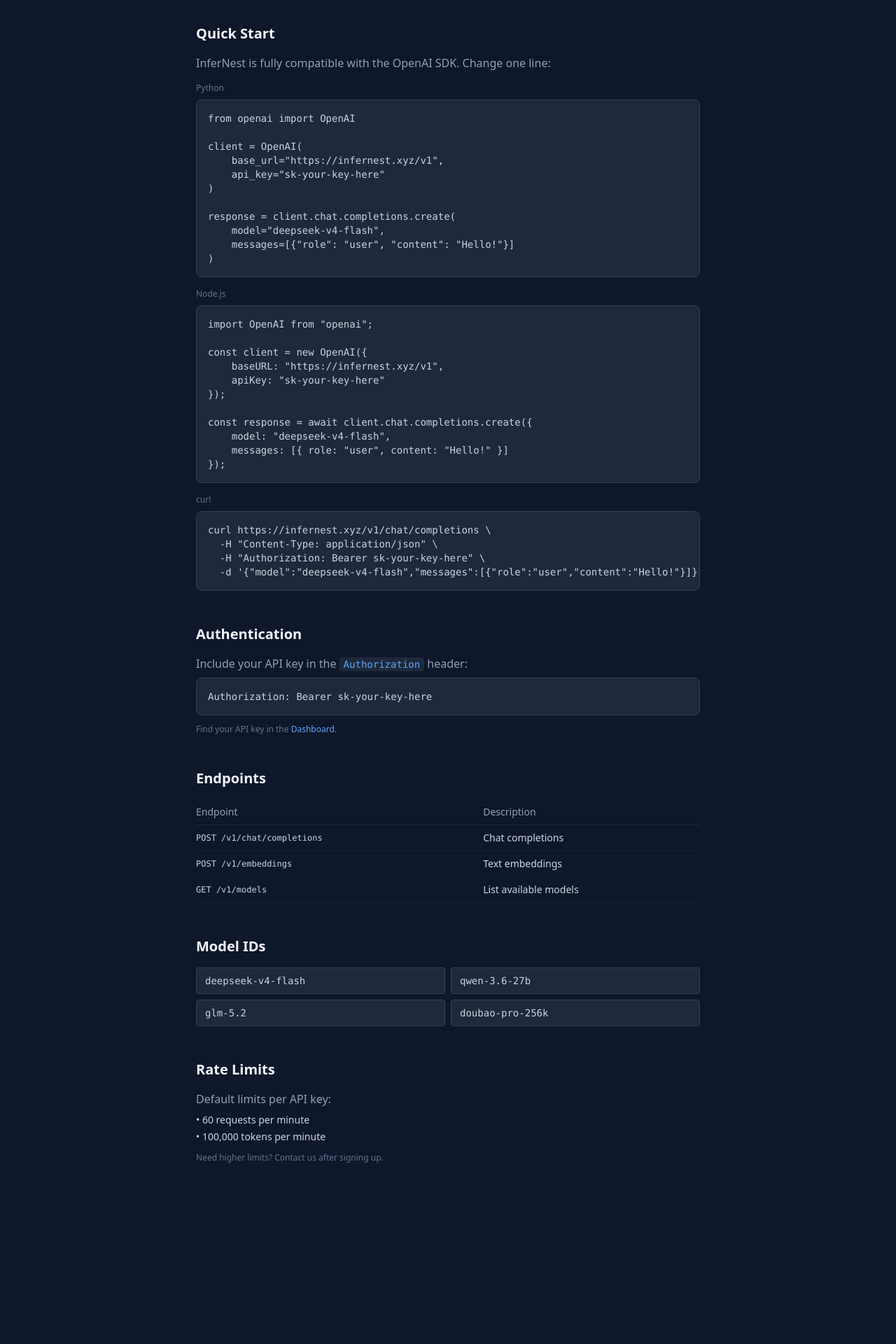
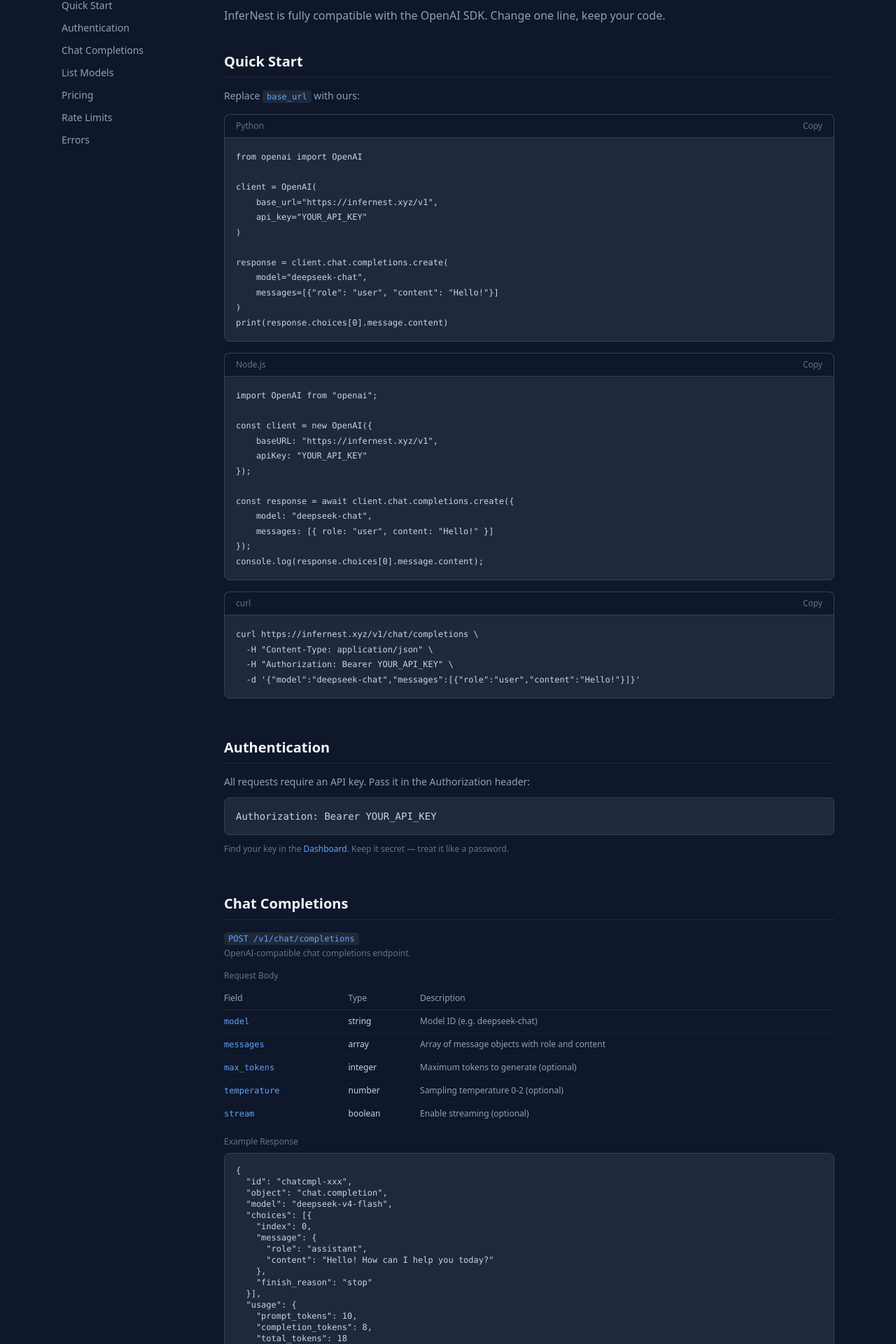
Before and after one commit to dalinguge-hue/infernest, a Next.js app: page /docs in a window 1280 px wide. Shown: the part 155-2075 px from the top of the page at 70% size. Before the commit the page ends 1881 px from the top, so only its background shows below. Built offline with nearby package versions, Linux system fonts and the light colour scheme; no server answers.

Commit message:
feat: models search+sort, docs sidebar+copy buttons+tables

```diff
--- a/src/app/docs/page.tsx
+++ b/src/app/docs/page.tsx
@@ -1,108 +1,231 @@
+"use client";
+import { useState } from "react";
+
+const sections = [
+  { id: "quickstart", title: "Quick Start" },
+  { id: "auth", title: "Authentication" },
+  { id: "chat", title: "Chat Completions" },
+  { id: "models", title: "List Models" },
+  { id: "pricing", title: "Pricing" },
+  { id: "limits", title: "Rate Limits" },
+  { id: "errors", title: "Errors" },
+];
+
+function CopyButton({ text }: { text: string }) {
+  const [copied, setCopied] = useState(false);
+  return (
+    <button
+      onClick={() => { navigator.clipboard.writeText(text); setCopied(true); setTimeout(() => setCopied(false), 2000); }}
+      className="text-xs text-slate-500 hover:text-white transition-colors"
+    >
+      {copied ? "Copied!" : "Copy"}
+    </button>
+  );
+}
+
+function CodeBlock({ lang, code }: { lang: string; code: string }) {
+  return (
+    <div className="mb-4">
+      <div className="flex items-center justify-between bg-[#0f172a] px-4 py-2 rounded-t-lg border border-b-0 border-slate-700">
+        <span className="text-xs text-slate-500">{lang}</span>
+        <CopyButton text={code} />
+      </div>
+      <pre className="bg-[#1e293b] border border-slate-700 rounded-b-lg p-4 text-sm overflow-x-auto">
+        <code className="text-slate-300 text-xs leading-relaxed">{code}</code>
+      </pre>
+    </div>
+  );
+}
+
 export default function DocsPage() {
   return (
-    <div className="max-w-3xl mx-auto px-6 py-16">
-      <h1 className="text-3xl font-bold mb-8">API Documentation</h1>
+    <div className="max-w-6xl mx-auto px-6 py-16">
+      <div className="flex gap-10">
+        {/* Sidebar */}
+        <nav className="hidden lg:block w-48 shrink-0">
+          <div className="sticky top-20 space-y-1">
+            <p className="text-xs text-slate-500 mb-3 font-medium uppercase tracking-wider">On this page</p>
+            {sections.map((s) => (
+              <a key={s.id} href={`#${s.id}`} className="block text-sm text-slate-400 hover:text-white transition-colors py-1">
+                {s.title}
+              </a>
+            ))}
+          </div>
+        </nav>
+
+        {/* Content */}
+        <div className="min-w-0 flex-1">
+          <h1 className="text-3xl font-bold mb-2">API Documentation</h1>
+          <p className="text-slate-400 mb-10">InferNest is fully compatible with the OpenAI SDK. Change one line, keep your code.</p>
 
           {/* Quick Start */}
-      <section className="mb-12">
-        <h2 className="text-xl font-semibold mb-4">Quick Start</h2>
-        <p className="text-slate-400 mb-4">InferNest is fully compatible with the OpenAI SDK. Change one line:</p>
-
-        <div className="space-y-4">
-          <div>
-            <p className="text-xs text-slate-500 mb-2 font-medium">Python</p>
-            <pre className="bg-[#1e293b] border border-slate-700 rounded-lg p-4 text-sm overflow-x-auto">
-              <code className="text-slate-300">{`from openai import OpenAI
+          <section id="quickstart" className="mb-14">
+            <h2 className="text-xl font-semibold mb-4 pb-2 border-b border-slate-800">Quick Start</h2>
+            <p className="text-slate-400 mb-4 text-sm">Replace <code className="bg-[#1e293b] px-1.5 py-0.5 rounded text-xs text-brand-light">base_url</code> with ours:</p>
+            <CodeBlock lang="Python" code={`from openai import OpenAI
 
 client = OpenAI(
     base_url="https://infernest.xyz/v1",
-    api_key="sk-your-key-here"
+    api_key="YOUR_API_KEY"
 )
 
 response = client.chat.completions.create(
-    model="deepseek-v4-flash",
+    model="deepseek-chat",
     messages=[{"role": "user", "content": "Hello!"}]
-)`}</code>
-            </pre>
-          </div>
-          <div>
-            <p className="text-xs text-slate-500 mb-2 font-medium">Node.js</p>
-            <pre className="bg-[#1e293b] border border-slate-700 rounded-lg p-4 text-sm overflow-x-auto">
-              <code className="text-slate-300">{`import OpenAI from "openai";
+)
+print(response.choices[0].message.content)`} />
+            <CodeBlock lang="Node.js" code={`import OpenAI from "openai";
 
 const client = new OpenAI({
     baseURL: "https://infernest.xyz/v1",
-    apiKey: "sk-your-key-here"
+    apiKey: "YOUR_API_KEY"
 });
 
 const response = await client.chat.completions.create({
-    model: "deepseek-v4-flash",
+    model: "deepseek-chat",
     messages: [{ role: "user", content: "Hello!" }]
-});`}</code>
-            </pre>
-          </div>
-          <div>
-            <p className="text-xs text-slate-500 mb-2 font-medium">curl</p>
-            <pre className="bg-[#1e293b] border border-slate-700 rounded-lg p-4 text-sm overflow-x-auto">
-              <code className="text-slate-300">{`curl https://infernest.xyz/v1/chat/completions \\
+});
+console.log(response.choices[0].message.content);`} />
+            <CodeBlock lang="curl" code={`curl https://infernest.xyz/v1/chat/completions \\
   -H "Content-Type: application/json" \\
-  -H "Authorization: Bearer sk-your-key-here" \\
-  -d '{"model":"deepseek-v4-flash","messages":[{"role":"user","content":"Hello!"}]}'`}</code>
-            </pre>
-          </div>
-        </div>
+  -H "Authorization: Bearer YOUR_API_KEY" \\
+  -d '{"model":"deepseek-chat","messages":[{"role":"user","content":"Hello!"}]}'`} />
           </section>
 
-      {/* Authentication */}
-      <section className="mb-12">
-        <h2 className="text-xl font-semibold mb-4">Authentication</h2>
-        <p className="text-slate-400 mb-2">Include your API key in the <code className="bg-[#1e293b] px-1.5 py-0.5 rounded text-sm text-brand-light">Authorization</code> header:</p>
-        <pre className="bg-[#1e293b] border border-slate-700 rounded-lg p-4 text-sm">
-          <code className="text-slate-300">Authorization: Bearer sk-your-key-here</code>
-        </pre>
-        <p className="text-slate-500 text-xs mt-3">Find your API key in the <a href="/dashboard" className="text-brand-light hover:underline">Dashboard</a>.</p>
+          {/* Auth */}
+          <section id="auth" className="mb-14">
+            <h2 className="text-xl font-semibold mb-4 pb-2 border-b border-slate-800">Authentication</h2>
+            <p className="text-slate-400 text-sm mb-3">All requests require an API key. Pass it in the Authorization header:</p>
+            <div className="bg-[#1e293b] border border-slate-700 rounded-lg p-4 font-mono text-sm text-slate-300">
+              Authorization: Bearer YOUR_API_KEY
+            </div>
+            <p className="text-slate-500 text-xs mt-3">
+              Find your key in the <a href="/dashboard" className="text-brand-light hover:underline">Dashboard</a>. Keep it secret — treat it like a password.
+            </p>
           </section>
 
-      {/* Endpoints */}
-      <section className="mb-12">
-        <h2 className="text-xl font-semibold mb-4">Endpoints</h2>
+          {/* Chat Completions */}
+          <section id="chat" className="mb-14">
+            <h2 className="text-xl font-semibold mb-4 pb-2 border-b border-slate-800">Chat Completions</h2>
+            <p className="text-slate-400 text-sm mb-1"><code className="bg-[#1e293b] px-1.5 py-0.5 rounded text-xs text-brand-light">POST /v1/chat/completions</code></p>
+            <p className="text-slate-500 text-xs mb-4">OpenAI-compatible chat completions endpoint.</p>
+
+            <p className="text-xs text-slate-500 mb-2 font-medium">Request Body</p>
+            <div className="overflow-x-auto mb-4">
+              <table className="w-full text-sm">
+                <thead>
+                  <tr className="border-b border-slate-800 text-slate-400 text-xs">
+                    <th className="text-left py-2 font-medium">Field</th>
+                    <th className="text-left py-2 font-medium">Type</th>
+                    <th className="text-left py-2 font-medium">Description</th>
+                  </tr>
+                </thead>
+                <tbody className="text-slate-300 text-xs">
+                  <tr className="border-b border-slate-800/50"><td className="py-2 font-mono text-brand-light">model</td><td className="py-2">string</td><td className="py-2 text-slate-400">Model ID (e.g. deepseek-chat)</td></tr>
+                  <tr className="border-b border-slate-800/50"><td className="py-2 font-mono text-brand-light">messages</td><td className="py-2">array</td><td className="py-2 text-slate-400">Array of message objects with role and content</td></tr>
+                  <tr className="border-b border-slate-800/50"><td className="py-2 font-mono text-brand-light">max_tokens</td><td className="py-2">integer</td><td className="py-2 text-slate-400">Maximum tokens to generate (optional)</td></tr>
+                  <tr className="border-b border-slate-800/50"><td className="py-2 font-mono text-brand-light">temperature</td><td className="py-2">number</td><td className="py-2 text-slate-400">Sampling temperature 0-2 (optional)</td></tr>
+                  <tr><td className="py-2 font-mono text-brand-light">stream</td><td className="py-2">boolean</td><td className="py-2 text-slate-400">Enable streaming (optional)</td></tr>
+                </tbody>
+              </table>
+            </div>
+
+            <p className="text-xs text-slate-500 mb-2 font-medium">Example Response</p>
+            <pre className="bg-[#1e293b] border border-slate-700 rounded-lg p-4 text-xs overflow-x-auto">
+              <code className="text-slate-300">{`{
+  "id": "chatcmpl-xxx",
+  "object": "chat.completion",
+  "model": "deepseek-v4-flash",
+  "choices": [{
+    "index": 0,
+    "message": {
+      "role": "assistant",
+      "content": "Hello! How can I help you today?"
+    },
+    "finish_reason": "stop"
+  }],
+  "usage": {
+    "prompt_tokens": 10,
+    "completion_tokens": 8,
+    "total_tokens": 18
+  }
+}`}</code>
+            </pre>
+          </section>
+
+          {/* List Models */}
+          <section id="models" className="mb-14">
+            <h2 className="text-xl font-semibold mb-4 pb-2 border-b border-slate-800">List Models</h2>
+            <p className="text-slate-400 text-sm mb-1"><code className="bg-[#1e293b] px-1.5 py-0.5 rounded text-xs text-brand-light">GET /v1/models</code></p>
+            <p className="text-slate-500 text-xs mb-4">Returns all available models and their capabilities.</p>
+            <CodeBlock lang="curl" code={`curl https://infernest.xyz/v1/models \\
+  -H "Authorization: Bearer YOUR_API_KEY"`} />
+          </section>
+
+          {/* Pricing */}
+          <section id="pricing" className="mb-14">
+            <h2 className="text-xl font-semibold mb-4 pb-2 border-b border-slate-800">Pricing</h2>
             <div className="overflow-x-auto">
               <table className="w-full text-sm">
                 <thead>
-              <tr className="border-b border-slate-800 text-slate-400">
-                <th className="text-left py-2 font-medium">Endpoint</th>
-                <th className="text-left py-2 font-medium">Description</th>
+                  <tr className="border-b border-slate-800 text-slate-400 text-xs">
+                    <th className="text-left py-2 font-medium">Model</th>
+                    <th className="text-right py-2 font-medium">Input /1M</th>
+                    <th className="text-right py-2 font-medium">Output /1M</th>
                   </tr>
                 </thead>
-            <tbody className="text-slate-300">
-              <tr className="border-b border-slate-800/50"><td className="py-2 font-mono text-xs">POST /v1/chat/completions</td><td className="py-2">Chat completions</td></tr>
-              <tr className="border-b border-slate-800/50"><td className="py-2 font-mono text-xs">POST /v1/embeddings</td><td className="py-2">Text embeddings</td></tr>
-              <tr className="border-b border-slate-800/50"><td className="py-2 font-mono text-xs">GET /v1/models</td><td className="py-2">List available models</td></tr>
+                <tbody className="text-slate-300 text-xs">
+                  {[
+                    ["DeepSeek V4 Flash", "$0.27", "$1.10", true],
+                    ["Qwen 3.6 27B", "$0.20", "$0.40", false],
+                    ["GLM 5.2", "$0.14", "$0.14", false],
+                    ["Doubao Pro 256K", "$0.10", "$0.30", false],
+                  ].map(([name, input, output, live]) => (
+                    <tr key={name as string} className="border-b border-slate-800/50">
+                      <td className="py-2">{name}{" "}{!live && <span className="text-[10px] bg-slate-700 text-slate-400 px-1.5 py-0.5 rounded-full">Soon</span>}</td>
+                      <td className="py-2 text-right font-mono">{input as string}</td>
+                      <td className="py-2 text-right font-mono">{output as string}</td>
+                    </tr>
+                  ))}
+                </tbody>
+              </table>
+            </div>
+            <p className="text-xs text-slate-600 mt-3">vs GPT-4o at $2.50/$10.00 per 1M tokens</p>
+          </section>
+
+          {/* Rate Limits */}
+          <section id="limits" className="mb-14">
+            <h2 className="text-xl font-semibold mb-4 pb-2 border-b border-slate-800">Rate Limits</h2>
+            <ul className="space-y-1 text-sm text-slate-300">
+              <li>• 60 requests per minute</li>
+              <li>• 100,000 tokens per minute</li>
+            </ul>
+            <p className="text-slate-500 text-xs mt-3">Need higher limits? Contact support after signing up.</p>
+          </section>
+
+          {/* Errors */}
+          <section id="errors" className="mb-14">
+            <h2 className="text-xl font-semibold mb-4 pb-2 border-b border-slate-800">Errors</h2>
+            <p className="text-slate-400 text-sm mb-3">Standard HTTP status codes:</p>
+            <div className="overflow-x-auto">
+              <table className="w-full text-sm">
+                <thead>
+                  <tr className="border-b border-slate-800 text-slate-400 text-xs">
+                    <th className="text-left py-2 font-medium">Code</th>
+                    <th className="text-left py-2 font-medium">Meaning</th>
+                  </tr>
+                </thead>
+                <tbody className="text-slate-300 text-xs">
+                  <tr className="border-b border-slate-800/50"><td className="py-2 font-mono">400</td><td className="py-2 text-slate-400">Bad request — invalid parameters</td></tr>
+                  <tr className="border-b border-slate-800/50"><td className="py-2 font-mono">401</td><td className="py-2 text-slate-400">Invalid or missing API key</td></tr>
+                  <tr className="border-b border-slate-800/50"><td className="py-2 font-mono">429</td><td className="py-2 text-slate-400">Rate limit exceeded</td></tr>
+                  <tr><td className="py-2 font-mono">500</td><td className="py-2 text-slate-400">Server error — try again or contact support</td></tr>
                 </tbody>
               </table>
             </div>
           </section>
-
-      {/* Available Models */}
-      <section className="mb-12">
-        <h2 className="text-xl font-semibold mb-4">Model IDs</h2>
-        <div className="grid grid-cols-1 sm:grid-cols-2 gap-2">
-          {["deepseek-v4-flash", "qwen-3.6-27b", "glm-5.2", "doubao-pro-256k"].map((m) => (
-            <code key={m} className="bg-[#1e293b] border border-slate-700 rounded px-3 py-2 text-sm text-slate-300">{m}</code>
-          ))}
         </div>
-      </section>
-
-      {/* Rate Limits */}
-      <section>
-        <h2 className="text-xl font-semibold mb-4">Rate Limits</h2>
-        <p className="text-slate-400">Default limits per API key:</p>
-        <ul className="mt-2 space-y-1 text-sm text-slate-300">
-          <li>• 60 requests per minute</li>
-          <li>• 100,000 tokens per minute</li>
-        </ul>
-        <p className="text-slate-500 text-xs mt-3">Need higher limits? Contact us after signing up.</p>
-      </section>
+      </div>
     </div>
   );
 }
```
Also changed, not shown: src/app/models/page.tsx (+66 -27 lines). Lines whose indentation alone changed are shown as unchanged.
